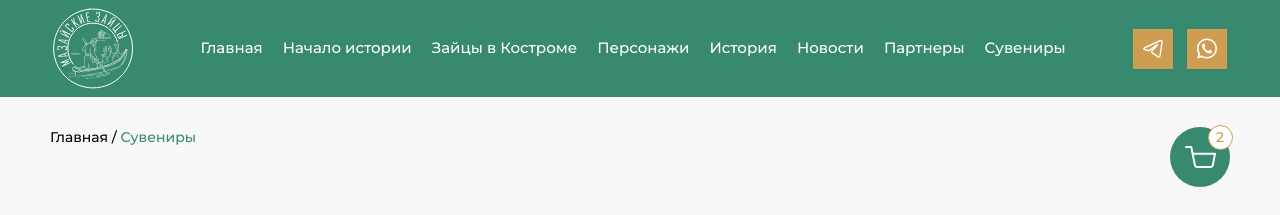
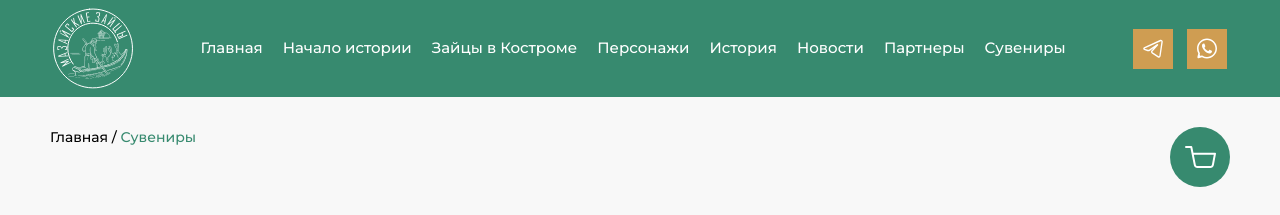
Before and after one commit to glebDyakov/zaytsy-front, a Vue app: page /souvenirs in a window 1280 px wide. Shown: the top 215 px of the page. Built offline with nearby package versions, Linux system fonts and the light colour scheme.

Commit message:
Сувениры: bind cart badge

```diff
--- a/src/views/Souvenirs.vue
+++ b/src/views/Souvenirs.vue
@@ -7,7 +7,9 @@
               <svg class="absolute" width="31" height="22" viewBox="0 0 31 22" fill="none" xmlns="http://www.w3.org/2000/svg">
                 <path d="M1 1H6.27273L9.80545 18.8529C9.926 19.4667 10.2562 20.0181 10.7381 20.4106C11.2201 20.803 11.8232 21.0115 12.4418 20.9995H25.2545C25.8732 21.0115 26.4763 20.803 26.9582 20.4106C27.4402 20.0181 27.7704 19.4667 27.8909 18.8529L30 7.6665H7.59091" stroke="white" stroke-width="2" stroke-linecap="round" stroke-linejoin="round"/>
               </svg>
-              <div class="relative left-[20px] top-[-20px] text-[#CF9D52] border border-1 border-[#CF9D52] rounded-3xl flex items-center justify-center bg-[#fff] w-[25px] h-[25px]">2</div>
+              <div
+                class="relative left-[20px] top-[-20px] text-[#CF9D52] border border-1 border-[#CF9D52] rounded-3xl flex items-center justify-center bg-[#fff] w-[25px] h-[25px]"
+                :class="{'hidden': !items.filter(item => item.count > 0).length}">{{items.filter(item => item.count > 0).length}}</div>
             </div>
           </template>
         </breadcrumbs>
@@ -141,8 +143,6 @@ const selectedSort = ref('все');
 
 const selectedCategories = ref([]);
 
-const count = ref([]);
-
 const items = ref([
   {},
   {},
```
